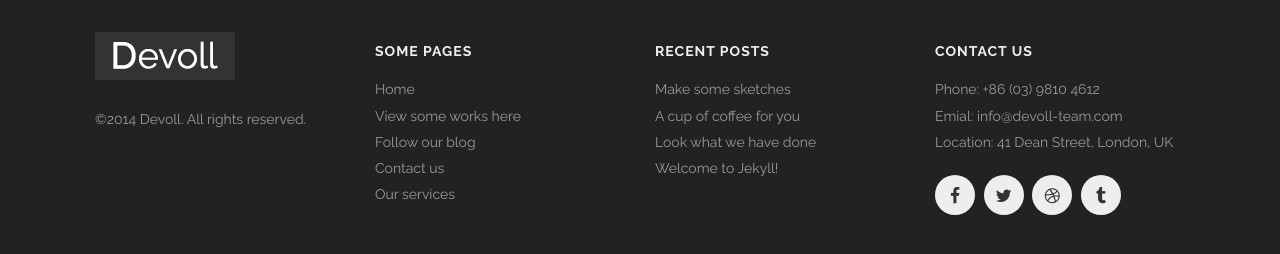
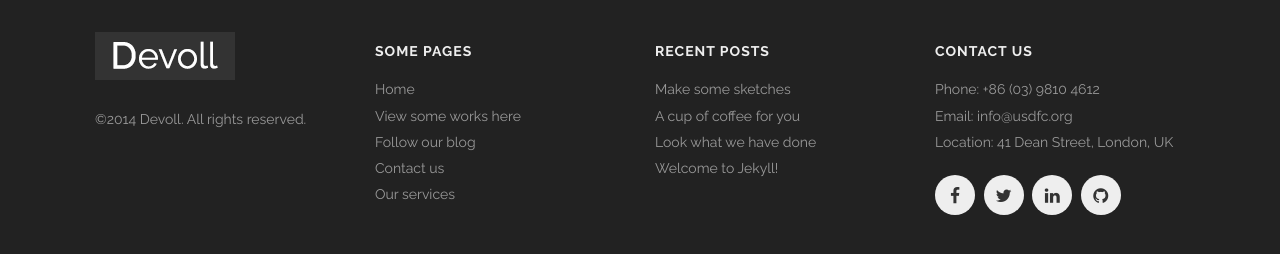
Before and after one commit to USDFC/usdfc.github.io, a Jekyll site: the page built from index.html, in a window 1280 px wide and 900 px high, scrolled down 5304 px. Shown: the part 592-846 px from the top of the window. Built offline with Jekyll 4.4.1, drawn with Linux system fonts in a browser that asks for light colours; nearby versions of some CDN libraries; library files that are not in the unit come from our copies.

Commit message:
Begin to configure social media settings into config

```diff
--- a/_config.yml
+++ b/_config.yml
@@ -1,15 +1,23 @@
 # Site settings
 title: US Digital Forensics Consortium
-email: your-email@domain.com
+email: info@usdfc.org
 description: > # this means to ignore newlines until "baseurl:"
   Write an awesome description for your new site here. You can edit this
   line in _config.yml. It will appear in your document head meta (for
   Google search results) and in your feed.xml site description.
 baseurl: "" # the subpath of your site, e.g. /blog/
 # url: "http://yourdomain.com" # the base hostname & protocol for your site
-twitter_username: usdfc
-github_username:  bandrzej
 repository: usdfc/usdfc.github.io
+
+#Social media settings
+facebook_page: usdfc
+github_org: usdfc
+github_username: usdfc
+linkedin_companyname: digital-forensics-consortium
+twitter_handle: USDFC
+
+#gh-pages settings
+exclude : [ README.md , docker-github-pages.*, features.txt ]
 
 # Build settings
 markdown: kramdown
--- a/_includes/footer.html
+++ b/_includes/footer.html
@@ -42,29 +42,29 @@
       <h4>Contact us</h4>
       <ul>
         <li>Phone: +86 (03) 9810 4612</li>
-        <li>Emial: info@devoll-team.com</li>
+        <li>Email: {{site.email}}</li>
         <li>Location: 41 Dean Street, London, UK</li>
       </ul>
       <div class='spacing'></div>
       <ul class='socials'>
         <li>
-          <a href='http://facebook.com'>
+          <a href='https://www.facebook.com/{{site.facebook_page}}'>
             <i class='fa fa-facebook'></i>
           </a>
         </li>
         <li>
-          <a href='http://twitter.com'>
+          <a href='https://twitter.com/{{site.twitter_handle}}'>
             <i class='fa fa-twitter'></i>
           </a>
         </li>
         <li>
-          <a href='http://dribbble.com'>
-            <i class='fa fa-dribbble'></i>
+          <a href='https://www.linkedin.com/company/{{site.linkedin_companyname}}'>
+            <i class='fa fa-linkedin'></i>
           </a>
         </li>
         <li>
-          <a href='http://tumblr.com'>
-            <i class='fa fa-tumblr'></i>
+          <a href='https://github.com/{{site.github_org}}'>
+            <i class='fa fa-github'></i>
           </a>
         </li>
       </ul>
```
